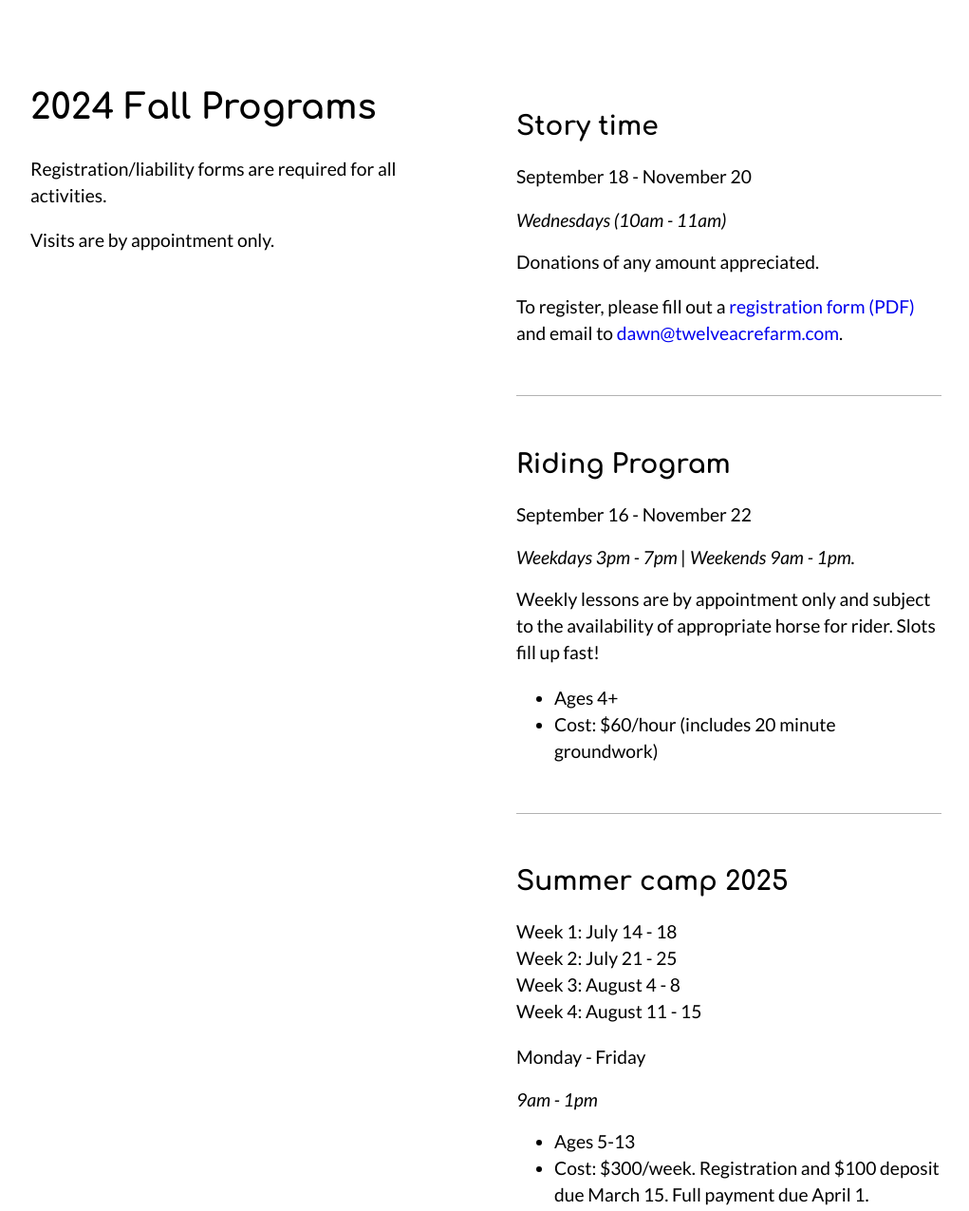
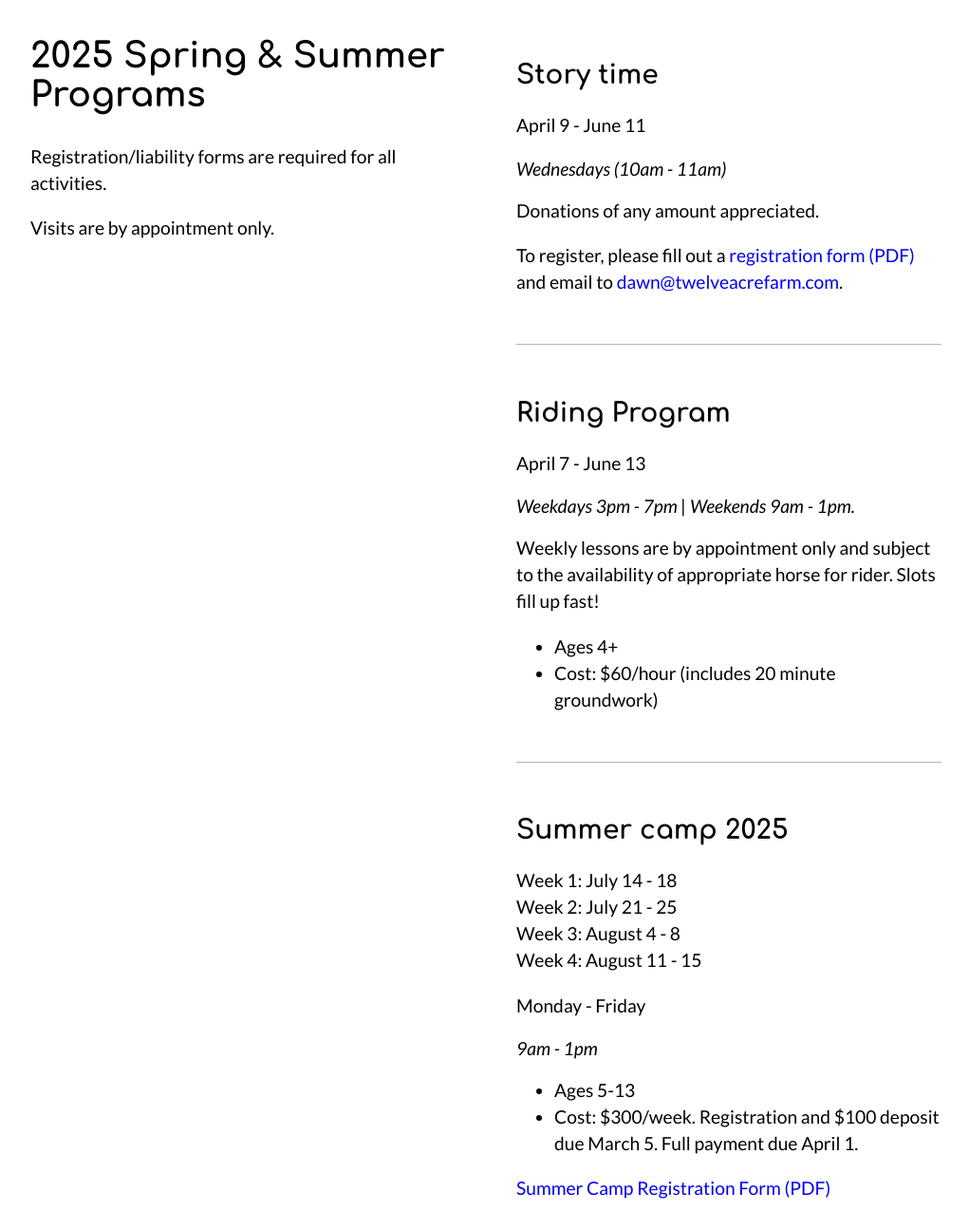
Before and after one commit to an-ik/Twelve-Acre-Farm, a website: page views/index.html in a window 1280 px wide. Shown: the part 715-1990 px from the top of the page at 95% size, without its empty margins (128-1149 px from the left). Drawn offline with Linux system fonts and the light colour scheme; a web font is replaced by a local one.

Commit message:
Spring updates

```diff
--- a/views/index.html
+++ b/views/index.html
@@ -56,7 +56,7 @@
               </ul>
        </nav>
        <main>
-          <div class="alert alert-info"><a href="#programs" style="text-decoration: none;">2024 fall program dates are now posted!</a></div>
+          <!--<div class="alert alert-info"><a href="#programs" style="text-decoration: none;">2024 fall program dates are now posted!</a></div>-->
           <!--<div class="alert alert-info"><a href="#programs" style="text-decoration: none;">4/13/2024 - Today's 'Visit the farm' is cancelled.</a></div>-->
 
           <section id="home">
@@ -80,7 +80,7 @@
               <section>
                      <div id="programs" class="program-container">
                             <div class="program-info-container">
-                                   <h1>2024 Fall Programs</h1>
+                                   <h1>2025 Spring & Summer Programs</h1>
                                    <p class="body-1">Registration/liability forms are required for all activities.</p>
                                    <p class="body-1">Visits are by appointment only.</p>
                             </div>
@@ -99,7 +99,7 @@
                                    <div class="program-details-container">
                                           <!--<img src="/images/icon-program-story-time.svg">-->
                                         <h2>Story time <!--<span class="caption">- Registration required</span>--></h2>
-                                        <p class="body-1">September 18 - November 20</p>
+                                        <p class="body-1">April 9 - June 11</p>
                                         <p class="caption">Wednesdays (10am - 11am)</p>
                                         <p class="body-1">Donations of any amount appreciated.</p>
                                         <p class="body-1">To register, please fill out a <a class="body-1" href="/docs/story_time_registration_form.pdf" target="_blank">registration form (PDF)</a> and email to <a href="mailto:dawn@twelveacrefarm.com">dawn@twelveacrefarm.com</a>.</p>
@@ -115,7 +115,7 @@
                                    </div>
                                    <div class="program-details-container">
                                           <h2>Riding Program</h2>
-                                          <p class="body-1">September 16 - November 22</p>
+                                          <p class="body-1">April 7 - June 13</p>
                                           <p class="caption">Weekdays 3pm - 7pm | Weekends 9am - 1pm.</p>
                                           <p class="body-1">Weekly lessons are by appointment only and subject to the availability of appropriate horse for rider. Slots fill up fast!</p>
                                           <ul class="body-1">
@@ -137,7 +137,7 @@
                                           <p class="caption">9am - 1pm</p>
                                           <ul class="body-1">
                                                  <li>Ages 5-13</li>
-                                                 <li>Cost: $300/week. Registration and $100 deposit due March 15. Full payment due April 1.</li>
+                                                 <li>Cost: $300/week. Registration and $100 deposit due March 5. Full payment due April 1.</li>
                                           </ul>
                                           <a class="body-1" href="/docs/camp_registration_form.pdf" target="_blank">Summer Camp Registration Form (PDF)</a>
 
```
